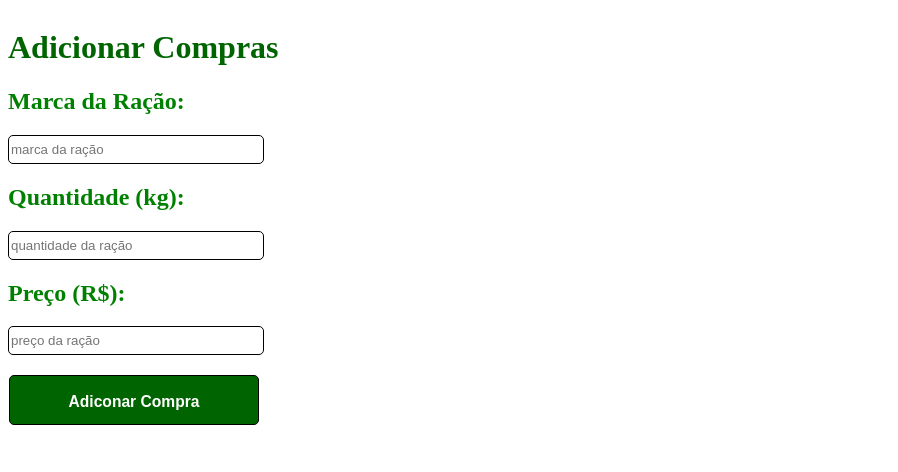
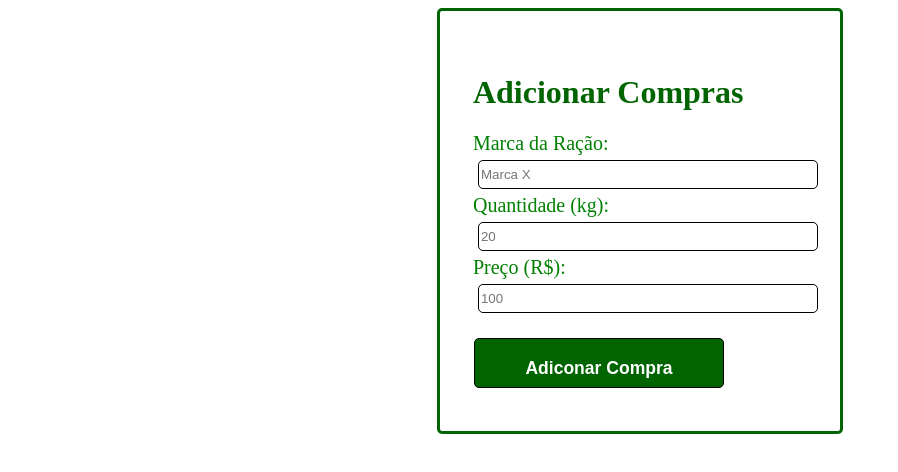
Before and after one commit to LuizaGA/zeus-front, a React (Create React App) app: page / in a window 1280 px wide. Shown: the top 472 px of the page, without its empty margins (0-898 px from the left). Built offline with nearby package versions, Linux system fonts and the light colour scheme.

Commit message:
layout melhorado

```diff
--- a/src/Pages/index.js
+++ b/src/Pages/index.js
@@ -4,24 +4,26 @@ import "./styles.css";
 export default function Adicionar() {
   return (
     <>
+      <div className="container">
         <form>
           <h1>Adicionar Compras</h1>
           <div>
-          <h2> Marca da Ração:</h2>
-          <input placeholder="marca da ração"></input>
+            <label> Marca da Ração:</label>
+            <input placeholder="Marca X"></input>
           </div>
           <div>
-          <h2>Quantidade (kg): </h2>
-          <input type="number" placeholder="quantidade da ração"></input>
+            <label>Quantidade (kg): </label>
+            <input type="number" placeholder="20"></input>
           </div>
           <div>
-          <h2>Preço (R$): </h2>
-          <input type="number" placeholder="preço da ração"></input>
+            <label>Preço (R$): </label>
+            <input type="number" placeholder="100"></input>
           </div>
           <button type="submit">
             <h3>Adiconar Compra</h3>
           </button>
         </form>
+      </div>
     </>
   );
 }
--- a/src/Pages/styles.css
+++ b/src/Pages/styles.css
@@ -1,19 +1,38 @@
+.container {
+  border: 3px solid darkgreen;
+  border-radius: 5px;
+  padding : 10px;
+  width: 30%;
+  height: 50vh;
+  margin: 0 auto;
+  display: flex;
+  align-items: center;
+  justify-content: center;
+
+}
+
 form {
   display: inline-block;
 }
+
 h1 {
   color: darkgreen;
 }
-h2 {
+
+label {
   color: green;
+  font-size: 20px;
 }
+
 input {
   display: inline-block;
-  width: 250px;
+  width: 100%;
   height: 25px;
+  margin: 5px;
   border: 1px solid black;
   border-radius: 5px;
 }
+
 button {
   display: inline;
   margin: 1px;
@@ -25,4 +44,5 @@ button {
   height: 50px;
   border: 1px solid black;
   border-radius: 5px;
+  font-size: 15px;
 }
--- a/src/routes.js
+++ b/src/routes.js
@@ -1,4 +1,4 @@
-import React; from 'react'
+import React from 'react'
 import {BrowserRouter, Route, Switch} from 'react-router-dom';
 
 import Adicionar from './Pages/Adicionar';
```
Also changed, not shown: 1 other file (tests, documents, lock files or other folders). Lines whose indentation alone changed are shown as unchanged.
